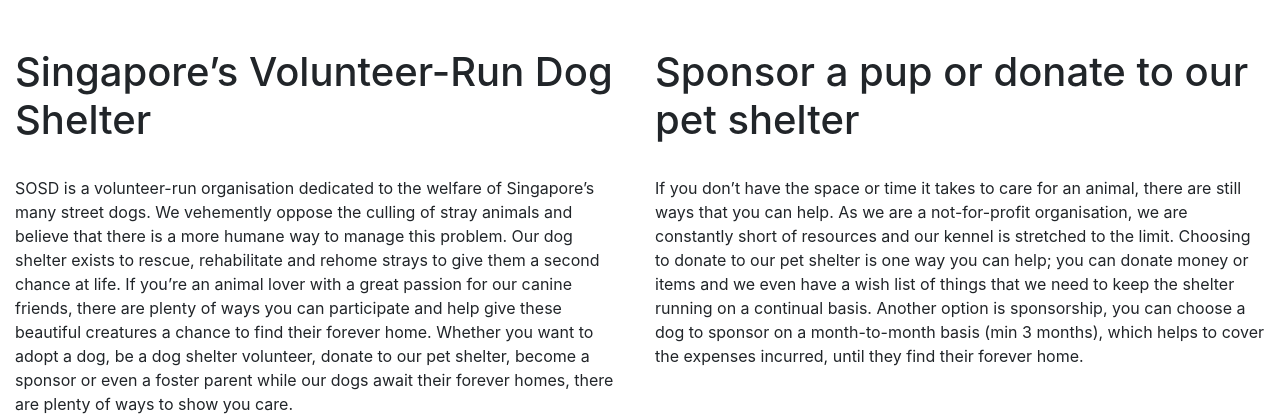
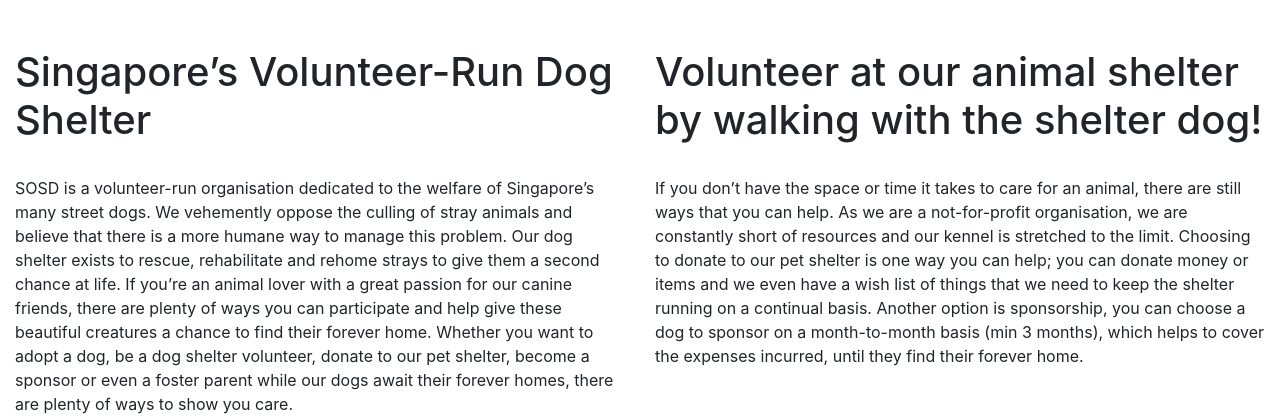
Before and after one commit to yucheng91/CI4-walkiedoggie, a Django app: page / in a window 1280 px wide. Shown: the part 273-693 px from the top of the page. Run offline with Django 3.2, Linux system fonts and the light colour scheme; some libraries are stand-ins or nearby versions.

Commit message:
deploy new template as base.html

```diff
--- a/accounts/templates/index.html
+++ b/accounts/templates/index.html
@@ -1,9 +1,26 @@
-{% extends 'testbase.html' %}
+{% extends 'base.html' %}
 
 {% load static %}
 
 {% block page_title %}Home Page{% endblock %}
 
-{% block page_heading1 %}Singapore’s Volunteer-Run Dog Shelter{% endblock %}
+{% block content %}
+  <header class="py-5 bg-image-full" style="background-image: url({% static "img/dog.jpg" %});">
+    <img class="img-fluid d-block mx-auto" src="{% static "img/SOSDlogo.png" %}" alt="SoSD">
+  </header>
 
-{% block page_heading2 %}Sponsor a pup or donate to our pet shelter{% endblock %}
+  <section class="py-5">
+    <div class="container-fluid">
+      <div class="row">
+        <div class="col-12 col-md-6">
+          <h1>Singapore’s Volunteer-Run Dog Shelter</h1><br>
+          <p>SOSD is a volunteer-run organisation dedicated to the welfare of Singapore’s many street dogs. We vehemently oppose the culling of stray animals and believe that there is a more humane way to manage this problem. Our dog shelter exists to rescue, rehabilitate and rehome strays to give them a second chance at life. If you’re an animal lover with a great passion for our canine friends, there are plenty of ways you can participate and help give these beautiful creatures a chance to find their forever home. Whether you want to adopt a dog, be a dog shelter volunteer, donate to our pet shelter, become a sponsor or even a foster parent while our dogs await their forever homes, there are plenty of ways to show you care.</p>
+        </div>
+      <div class="col-12 col-md-6">
+          <h1>Volunteer at our animal shelter by walking with the shelter dog!</h1><br>
+          <p>If you don’t have the space or time it takes to care for an animal, there are still ways that you can help. As we are a not-for-profit organisation, we are constantly short of resources and our kennel is stretched to the limit. Choosing to donate to our pet shelter is one way you can help; you can donate money or items and we even have a wish list of things that we need to keep the shelter running on a continual basis. Another option is sponsorship, you can choose a dog to sponsor on a month-to-month basis (min 3 months), which helps to cover the expenses incurred, until they find their forever home.</p>
+      </div>
+      </div>
+    </div>
+  </section>
+{% endblock %}
--- a/accounts/templates/profile.html
+++ b/accounts/templates/profile.html
@@ -1,4 +1,6 @@
-{% extends 'base.html' %}
+{% extends 'testbase.html' %}
+{% load static %}
+
 {% block page_title %}{{ user }}'s Profile{% endblock %} {% block page_heading %}{{ user }}'s Profile{% endblock %} {% block content %}
 <p>{{ profile.email }}</p>
 {% endblock %}
--- a/accounts/views.py
+++ b/accounts/views.py
@@ -1,8 +1,8 @@
 from django.contrib.auth import get_user_model
 from django.shortcuts import render, redirect, reverse, HttpResponse
 from django.contrib import auth, messages
+from .forms import UserLoginForm, UserRegistrationForm
 from django.contrib.auth.decorators import login_required
-from .forms import UserLoginForm, UserRegistrationForm
 
 # Create your views here.
 def index(request):
--- a/templates/base.html
+++ b/templates/base.html
@@ -1,32 +1,84 @@
 <!DOCTYPE html>
 <html lang="en">
 <head>
-    <meta charset="UTF-8">
-    <meta name="viewport" content="width=device-width, initial-scale=1.0">
-    <meta http-equiv="X-UA-Compatible" content="ie=edge">
+
+  <meta charset="utf-8">
+  <meta name="viewport" content="width=device-width, initial-scale=1, shrink-to-fit=no">
+  <meta name="description" content="">
+  <meta name="author" content="">
+
   <title>{% block page_title %}{% endblock %}</title>
+
+  <!-- Bootstrap core CSS -->
+  {% load static %}
+  <link rel="stylesheet" href="{% static "vendor/bootstrap/css/bootstrap.min.css" %}">
+
+  <!-- Custom styles for this template -->
+  <link rel="stylesheet" href="{% static "css/style.css" %}">
+  <link href="https://stackpath.bootstrapcdn.com/font-awesome/4.7.0/css/font-awesome.min.css" rel="stylesheet" integrity="sha384-wvfXpqpZZVQGK6TAh5PVlGOfQNHSoD2xbE+QkPxCAFlNEevoEH3Sl0sibVcOQVnN" crossorigin="anonymous">
+
 </head>
+
 <body>
-   <ul>
+  <!-- Navigation -->
+  <nav class="navbar navbar-expand-lg navbar-dark bg-dark fixed-top">
+    <div class="container">
+      <a class="navbar-brand" href="#"><i class="fa fa-paw" aria-hidden="true"></i>WalkieDoggie</a>
+      <button class="navbar-toggler" type="button" data-toggle="collapse" data-target="#navbarResponsive" aria-controls="navbarResponsive" aria-expanded="false" aria-label="Toggle navigation">
+        <span class="navbar-toggler-icon"></span>
+      </button>
+      <div class="collapse navbar-collapse" id="navbarResponsive">
+        <ul class="navbar-nav ml-auto">
+          <li class="nav-item active">
+            <a class="nav-link" href="#">Home
+              <span class="sr-only">(current)</span>
+            </a>
+          </li>
+          <li class="nav-item">
+            <a class="nav-link" href="#">About</a>
+          </li>
+          <li class="nav-item">
+            <a class="nav-link" href="#">Services</a>
+          </li>
+          <li class="nav-item">
+            <a class="nav-link" href="#">Contact</a>
+          </li>
           {% if not user.is_authenticated %}
-        <li><a href="{% url 'login' %}">Login</a></li>
-         <li><a href="{% url 'register' %}">Register</a></li>
+          <li class="nav-item">
+            <a class="nav-link" href="{% url 'login' %}">Login</a>
+          </li>
+          <li class="nav-item">
+            <a class="nav-link" href="{% url 'register' %}">Register</a>
+          </li>
           {% endif %}
-
           {% if user.is_authenticated %}
-        <li>Profile</li>
-        <li><a href="{% url 'logout' %}">Logout</a></li>
+            <li class="nav-item">
+            <a class="nav-link" href="#">Profile</a>
+          </li>
+          <li class="nav-item">
+            <a class="nav-link" href="{% url 'logout' %}">Logout</a>
+          </li>
           {% endif %}
         </ul>
-   <h1>{% block page_heading %}{% endblock %}</h1>
-   <div>
+      </div>
+    </div>
+  </nav>
+
   {% block content %}{% endblock %}
+
+  <!-- Footer -->
+  <footer class="py-5 bg-dark">
+    <div class="container">
+      <p class="m-0 text-center text-white">Copyright &copy; Yu Cheng 2019</p>
     </div>
+    <!-- /.container -->
+  </footer>
 
-       {% if messages %}
-    <div>
-        {% for message in messages %} {{ message }} {% endfor %}
-    </div>
-    {% endif %}
+  <!-- Bootstrap core JavaScript -->
+
+  <script type="text/javascript" src="{% static "vendor/jquery/jquery.min.js" %}"></script>
+  <script type="text/javascript" src="{% static "vendor/bootstrap/js/bootstrap.bundle.min.js" %}"></script>
+
 </body>
+
 </html>
--- a/templates/testbase.html
+++ /dev/null
@@ -1,119 +0,0 @@
-<!DOCTYPE html>
-<html lang="en">
-<head>
-
-  <meta charset="utf-8">
-  <meta name="viewport" content="width=device-width, initial-scale=1, shrink-to-fit=no">
-  <meta name="description" content="">
-  <meta name="author" content="">
-
-  <title>{% block page_title %}{% endblock %}</title>
-
-  <!-- Bootstrap core CSS -->
-  {% load static %}
-  <link rel="stylesheet" href="{% static "vendor/bootstrap/css/bootstrap.min.css" %}">
-
-  <!-- Custom styles for this template -->
-  <link rel="stylesheet" href="{% static "css/style.css" %}">
-  <link href="https://stackpath.bootstrapcdn.com/font-awesome/4.7.0/css/font-awesome.min.css" rel="stylesheet" integrity="sha384-wvfXpqpZZVQGK6TAh5PVlGOfQNHSoD2xbE+QkPxCAFlNEevoEH3Sl0sibVcOQVnN" crossorigin="anonymous">
-
-</head>
-
-<body>
-
-  <!-- Navigation -->
-  <nav class="navbar navbar-expand-lg navbar-dark bg-dark fixed-top">
-    <div class="container">
-      <a class="navbar-brand" href="#"><i class="fa fa-paw" aria-hidden="true"></i>WalkieDoggie</a>
-      <button class="navbar-toggler" type="button" data-toggle="collapse" data-target="#navbarResponsive" aria-controls="navbarResponsive" aria-expanded="false" aria-label="Toggle navigation">
-        <span class="navbar-toggler-icon"></span>
-      </button>
-      <div class="collapse navbar-collapse" id="navbarResponsive">
-        <ul class="navbar-nav ml-auto">
-          <li class="nav-item active">
-            <a class="nav-link" href="#">Home
-              <span class="sr-only">(current)</span>
-            </a>
-          </li>
-          <li class="nav-item">
-            <a class="nav-link" href="#">About</a>
-          </li>
-          <li class="nav-item">
-            <a class="nav-link" href="#">Services</a>
-          </li>
-          <li class="nav-item">
-            <a class="nav-link" href="#">Contact</a>
-          </li>
-          {% if not user.is_authenticated %}
-          <li class="nav-item">
-            <a class="nav-link" href="{% url 'login' %}">Login</a>
-          </li>
-          <li class="nav-item">
-            <a class="nav-link" href="{% url 'register' %}">Register</a>
-          </li>
-          {% endif %}
-          {% if user.is_authenticated %}
-            <li class="nav-item">
-            <a class="nav-link" href="#">Profile</a>
-          </li>
-          <li class="nav-item">
-            <a class="nav-link" href="{% url 'logout' %}">Logout</a>
-          </li>
-          {% endif %}
-        </ul>
-      </div>
-    </div>
-  </nav>
-
-  <!-- Header - set the background image for the header in the line below -->
-  <header class="py-5 bg-image-full" style="background-image: url({% static "img/dog.jpg" %});">
-    <img class="img-fluid d-block mx-auto" src="{% static "img/SOSDlogo.png" %}" alt="SoSD">
-  </header>
-
-  <!-- Content section -->
-  <section class="py-5">
-    <div class="container-fluid">
-      <div class="row">
-        <div class="col-12 col-md-6">
-          <h1>{% block page_heading1 %}{% endblock %}</h1><br>
-          <p>SOSD is a volunteer-run organisation dedicated to the welfare of Singapore’s many street dogs. We vehemently oppose the culling of stray animals and believe that there is a more humane way to manage this problem. Our dog shelter exists to rescue, rehabilitate and rehome strays to give them a second chance at life. If you’re an animal lover with a great passion for our canine friends, there are plenty of ways you can participate and help give these beautiful creatures a chance to find their forever home. Whether you want to adopt a dog, be a dog shelter volunteer, donate to our pet shelter, become a sponsor or even a foster parent while our dogs await their forever homes, there are plenty of ways to show you care.</p>
-        </div>
-      <div class="col-12 col-md-6">
-          <h1>{% block page_heading2 %}{% endblock %}</h1><br>
-          <p>If you don’t have the space or time it takes to care for an animal, there are still ways that you can help. As we are a not-for-profit organisation, we are constantly short of resources and our kennel is stretched to the limit. Choosing to donate to our pet shelter is one way you can help; you can donate money or items and we even have a wish list of things that we need to keep the shelter running on a continual basis. Another option is sponsorship, you can choose a dog to sponsor on a month-to-month basis (min 3 months), which helps to cover the expenses incurred, until they find their forever home.</p>
-      </div>
-      </div>
-    </div>
-  </section>
-
-  <!-- Image Section - set the background image for the header in the line below -->
-  <!--<section class="py-5 bg-image-full" style="background-image: url('https://unsplash.it/1900/1080?image=1081');">-->
-    <!-- Put anything you want here! There is just a spacer below for demo purposes! -->
-  <!--  <div style="height: 200px;"></div>-->
-  <!--</section>-->
-
-  <!-- Content section -->
-  <!--<section class="py-5">-->
-  <!--  <div class="container">-->
-  <!--    <h1>Part 2</h1>-->
-  <!--    <p class="lead">Lorem ipsum dolor sit amet, consectetur adipisicing elit.</p>-->
-  <!--    <p>Lorem ipsum dolor sit amet, consectetur adipisicing elit. Aliquid, suscipit, rerum quos facilis repellat architecto commodi officia atque nemo facere eum non illo voluptatem quae delectus odit vel itaque amet.</p>-->
-  <!--  </div>-->
-  <!--</section>-->
-
-  <!-- Footer -->
-  <footer class="py-5 bg-dark">
-    <div class="container">
-      <p class="m-0 text-center text-white">Copyright &copy; Yu Cheng 2019</p>
-    </div>
-    <!-- /.container -->
-  </footer>
-
-  <!-- Bootstrap core JavaScript -->
-
-  <script type="text/javascript" src="{% static "vendor/jquery/jquery.min.js" %}"></script>
-  <script type="text/javascript" src="{% static "vendor/bootstrap/js/bootstrap.bundle.min.js" %}"></script>
-
-</body>
-
-</html>
--- a/walkie_project/urls.py
+++ b/walkie_project/urls.py
@@ -19,4 +19,5 @@ from django.urls import path, include
 urlpatterns = [
     path('admin/', admin.site.urls),
     path('', include('accounts.urls')),
+    path('', include('django.contrib.auth.urls'),name='reset'),
 ]
```
Also changed, not shown: accounts/templates/login.html (+7 -1 lines), accounts/templates/register.html (+6 -1 lines), templates/base_old.html (added, +33 -0 lines), templates/password_reset_form.html (added, +15 -0 lines). Lines whose indentation alone changed are shown as unchanged.
